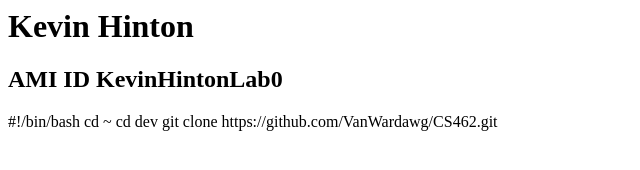
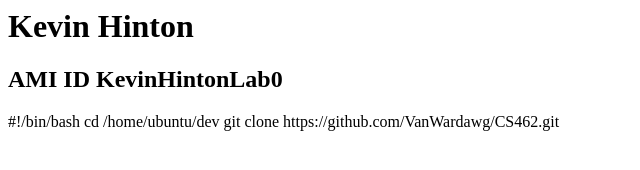
Before and after one commit to VanWardawg/CS462, a plain HTML site: page Lab0/index.html in a window 1280 px wide. Shown: the whole page, without its empty margins (0-640 px from the left). Drawn offline with Linux system fonts and the light colour scheme.

Commit message:
updated path

```diff
--- a/Lab0/index.html
+++ b/Lab0/index.html
@@ -4,8 +4,7 @@
 <h2>AMI ID KevinHintonLab0</h2>
 <p>
 #!/bin/bash
-cd ~
-cd dev
+cd /home/ubuntu/dev
 git clone https://github.com/VanWardawg/CS462.git</p>
 </body>
 </html>
```
